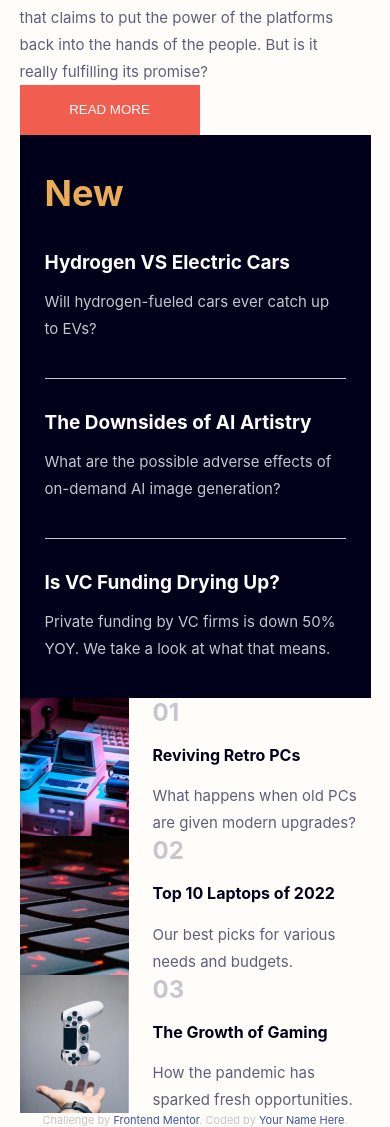
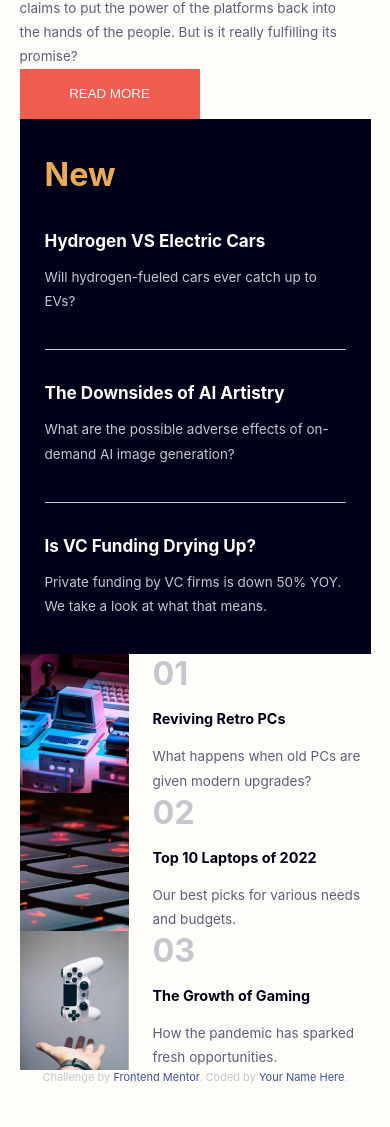
Before and after one commit to zeynabmvs/NewsHomePage, a website: page index.html in a window 390 px wide. Shown: the part 614-1741 px from the top of the page. After the commit the page ends 1698 px from the top, so only its background shows below. Drawn offline with nearby package versions, Linux system fonts and the light colour scheme; files that its build step writes are made by us from their sources.

Commit message:
responsive font size

```diff
--- a/assets/scss/components/main.scss
+++ b/assets/scss/components/main.scss
@@ -130,7 +130,7 @@
             justify-content: space-between;
 
             span {
-                font-size: rem(24);
+                font-size: var(--fs-lg);
                 font-weight: 700;
             }
 
--- a/assets/scss/globals/typography.scss
+++ b/assets/scss/globals/typography.scss
@@ -9,10 +9,35 @@ $fonts_dir : '/assets/fonts/static/';
         url($fonts_dir + "Inter-Regular.ttf") format("ttf");
 }
 
+:root {
+    --fs-base: 1rem;
+    --fs-scale-ratio: .9; // change this in media queries
+
+    --fs-xxlg: calc(var(--fs-base) * var(--fs-scale-ratio) * 3.375); //54px
+    --fs-xlg: calc(var(--fs-base) * var(--fs-scale-ratio) * 2.25); //36px
+    --fs-lg: calc(var(--fs-base) * var(--fs-scale-ratio) * 2.25); //24px
+    --fs-md: calc(var(--fs-base) * var(--fs-scale-ratio) * 1.1875); //19px
+    --fs-sm: calc(var(--fs-base) * var(--fs-scale-ratio) * 1); //16px
+    --fs-xs: calc(var(--fs-base) * var(--fs-scale-ratio) * 0.9375); //15px
+}
+
+@include breakpoint(small) {
+    :root {
+        --fs-scale-ratio: 1;
+    }
+}
+
+@include breakpoint(xxlarge) {
+    :root {
+        --fs-scale-ratio: 1.1;
+    }
+}
+
+
 body {
     font-family: 'Inter', sans-serif;
     font-weight: 400;
-    font-size: rem(15);
+    font-size: var(--fs-xs);
     color: var(--grayish-blue);
 }
 
@@ -21,18 +46,20 @@ p {
 }
 
 h1 {
-    font-size: rem(54);
+    font-size: var(--fs-xxlg);
     font-weight: 900;
+    line-height: 1.3;
 }
 
 h2 {
-    font-size: rem(36);
+    font-size: var(--fs-xlg);
     font-weight: 700;
 }
 
 h3 {
-    font-size: rem(19);
+    font-size: var(--fs-md);
 }
+
 h4 {
-    font-size: rem(16);
+    font-size: var(--fs-sm);
 }
```
